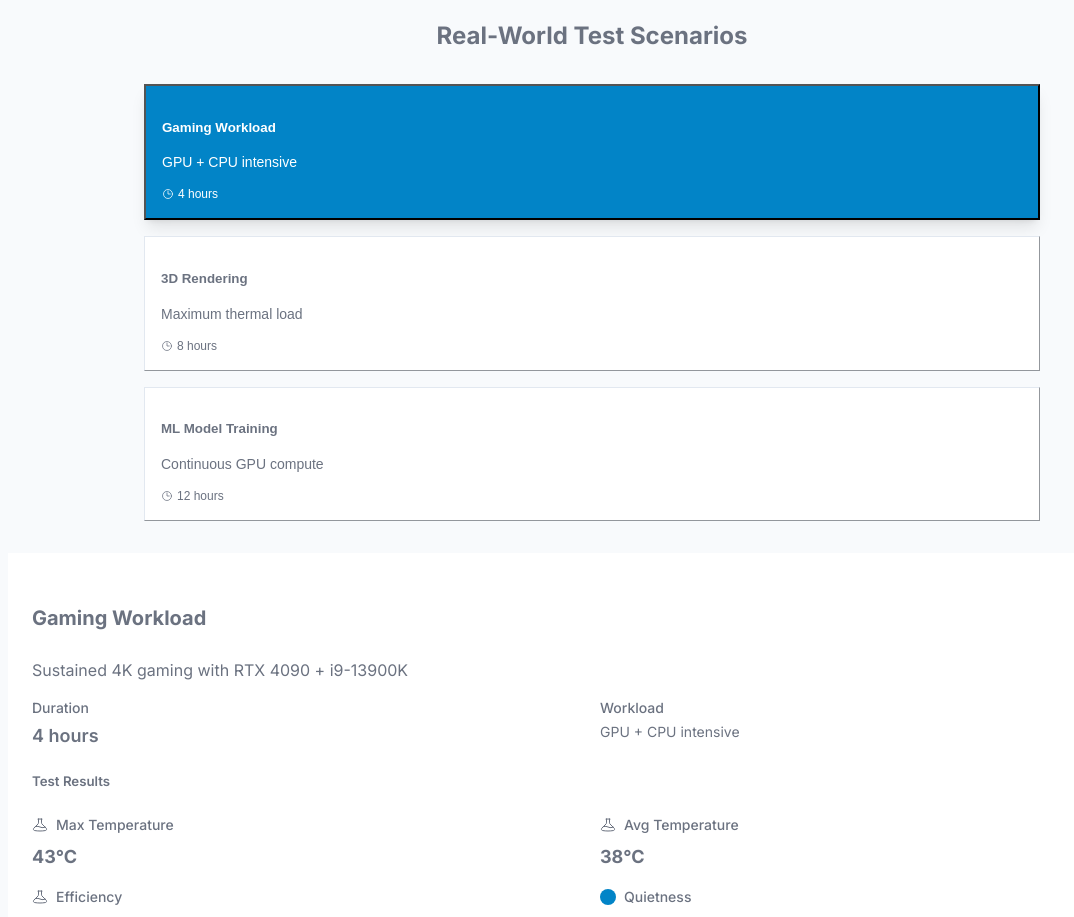
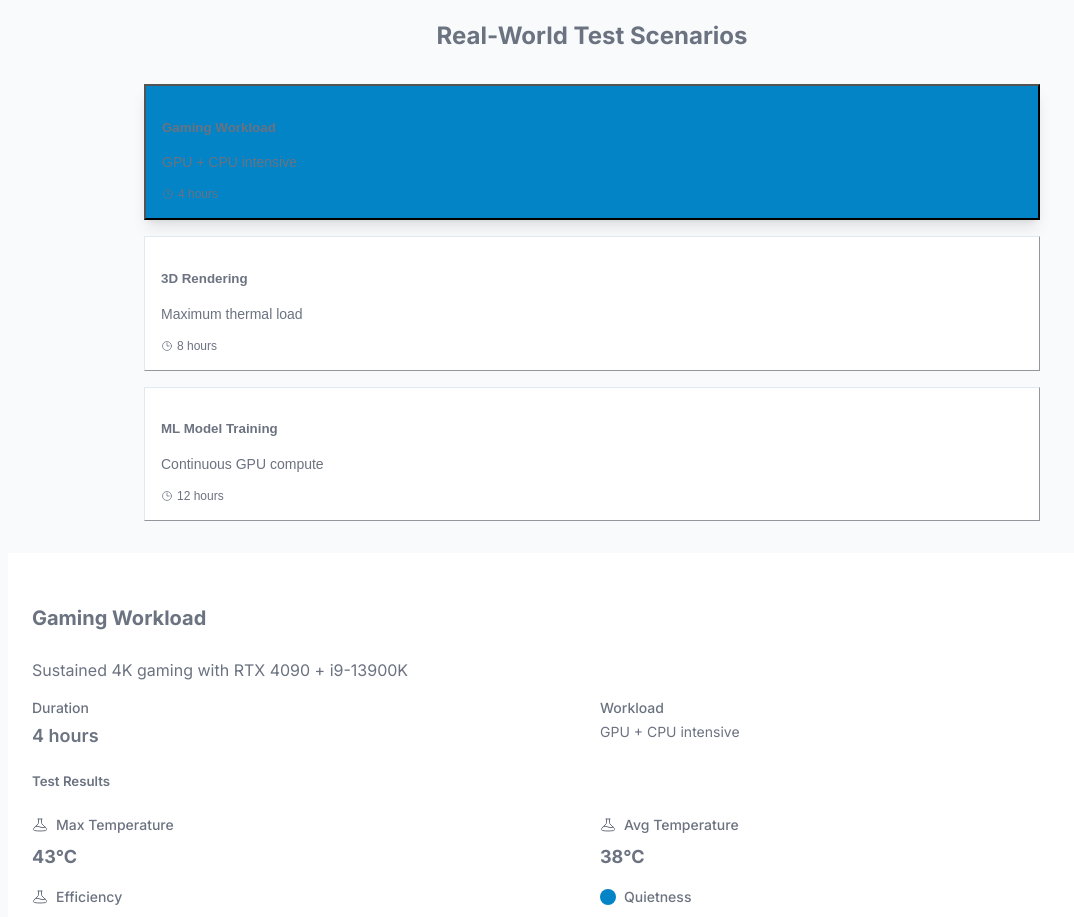
Before and after one commit to molave0524/two-phase-cooling-education, a Next.js app: page / in a window 1280 px wide. Shown: the part 6940-7857 px from the top of the page, without its empty margins (48-1122 px from the left). Built offline with nearby package versions, Linux system fonts and the light colour scheme.

Commit message:
fix: target specific button classes for Performance Validation filters

```diff
--- a/public/force-styles.css
+++ b/public/force-styles.css
@@ -38,14 +38,15 @@ section[id="performance"] p {
 }
 
 /* Specific override for performance section filter buttons */
-section[id="performance"] button,
-section[id="performance"] button *,
-section[id="performance"] .text-secondary-600 {
-  color: #6b7280 !important; /* Light text for filter buttons */
+section[id="performance"] button:not(.bg-primary-600) {
+  color: #6b7280 !important; /* Light text for inactive filter buttons */
 }
 
-section[id="performance"] button.bg-primary-600,
-section[id="performance"] button.bg-primary-600 * {
+section[id="performance"] button.text-secondary-600 {
+  color: #6b7280 !important; /* Override Tailwind text-secondary-600 class */
+}
+
+section[id="performance"] button.bg-primary-600 {
   color: white !important; /* Keep white text for active button */
 }
 
```
